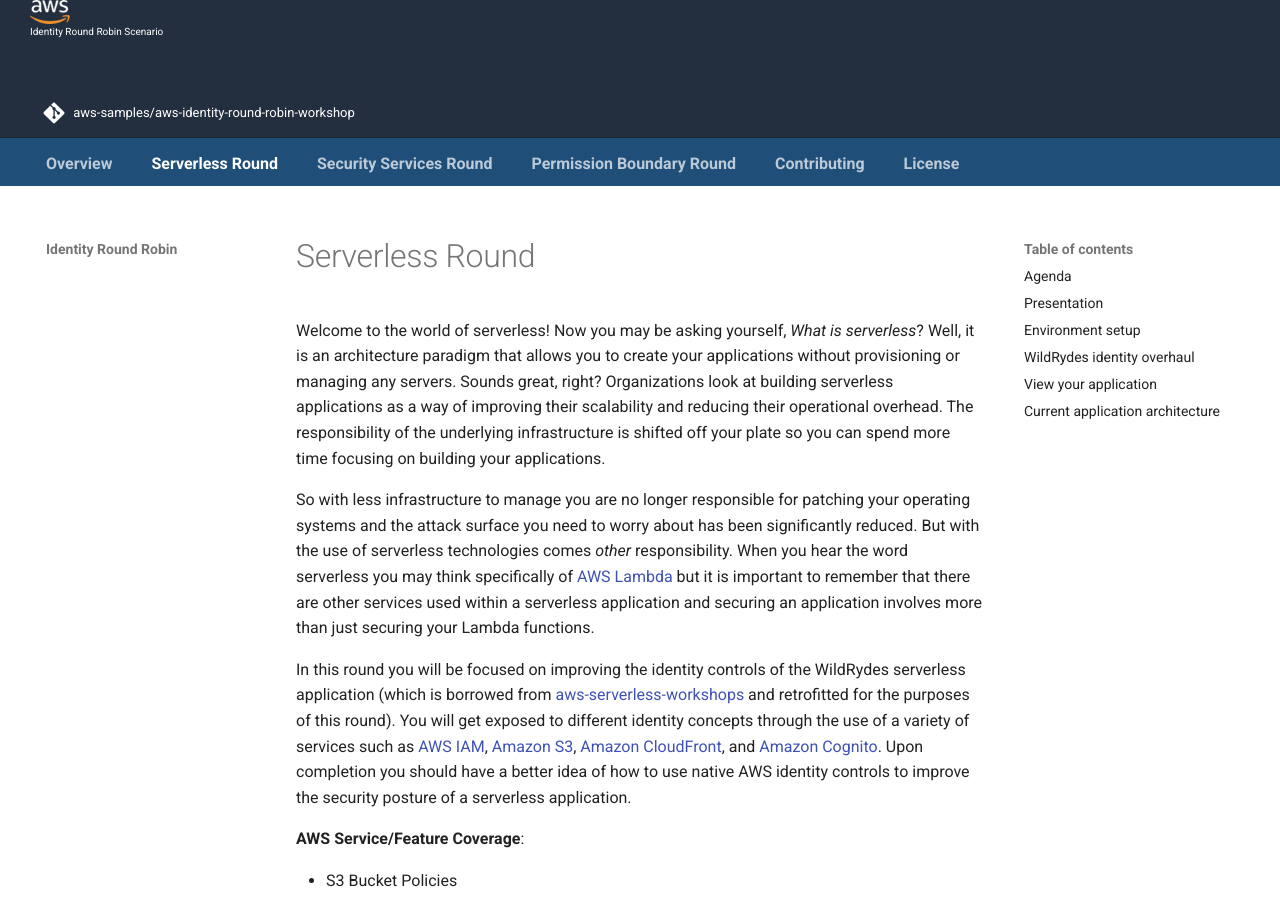
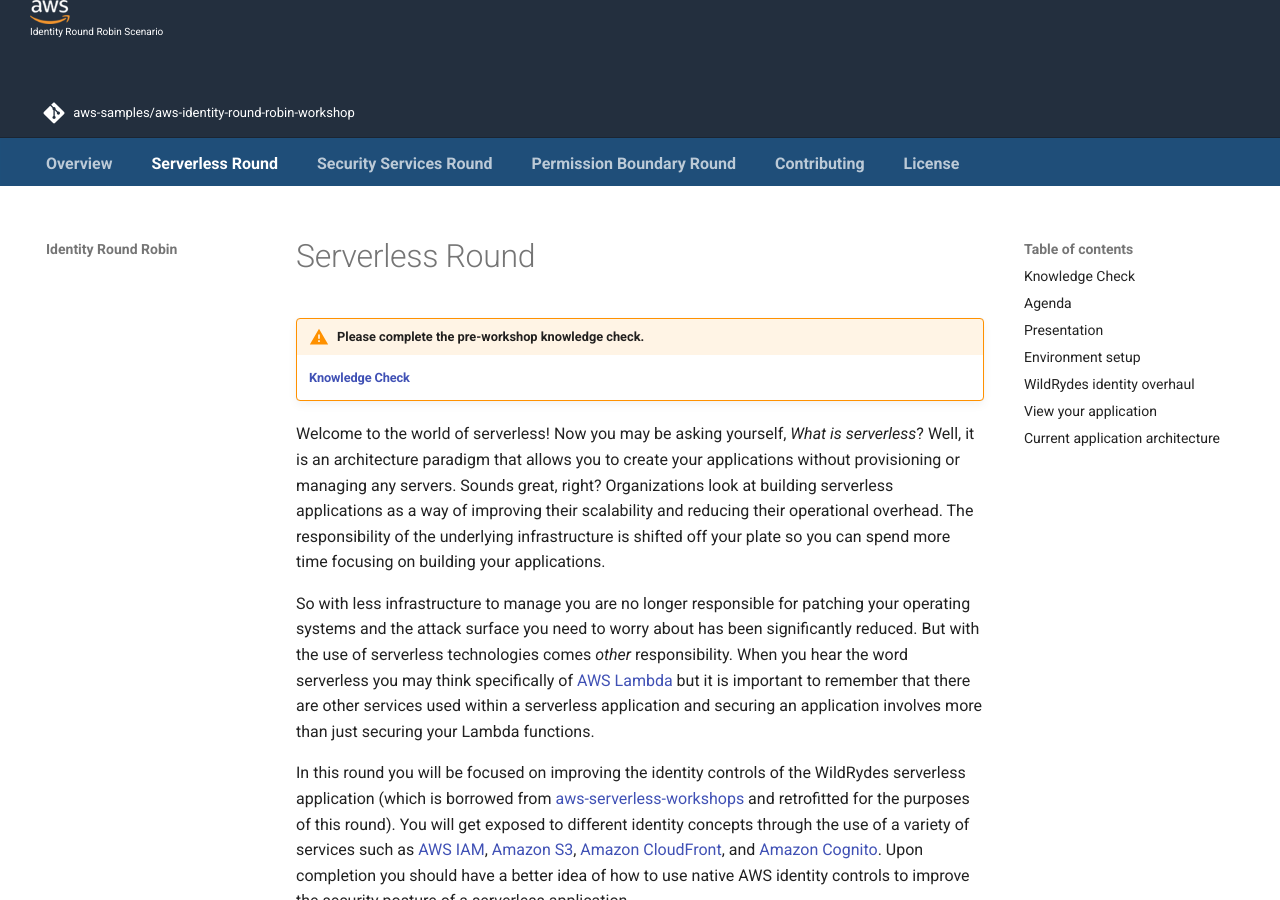
Before and after one commit to skiritan/aws-identity-round-robin-workshop, an MkDocs documentation site: the page built from docs/serverless/index.md, in a window 1280 px wide and 900 px high. Built offline with MkDocs 1.6.1 and Material for MkDocs 9.7.7, drawn with Linux system fonts in a browser that asks for light colours; comment, search, counter and statistics services are not loaded.

Commit message:
Fixed styling issues

```diff
--- a/docs/serverless/index.md
+++ b/docs/serverless/index.md
@@ -1,4 +1,7 @@
 # Serverless Round
+
+!!! warning "Please complete the pre-workshop knowledge check."
+    #### **<a href="https://amazonmr.au1.qualtrics.com/jfe/form/SV_6upcuycwqknPI0Z" target="_blank">Knowledge Check</a>**
 
 Welcome to the world of serverless!  Now you may be asking yourself, *What is serverless*? Well, it is an architecture paradigm that allows you to create your applications without provisioning or managing any servers.  Sounds great, right?  Organizations look at building serverless applications as a way of improving their scalability and reducing their operational overhead.  The responsibility of the underlying infrastructure is shifted off your plate so you can spend more time focusing on building your applications.
 
```
Also changed, not shown: docs/serverless/verify.md (+3 -0 lines).
